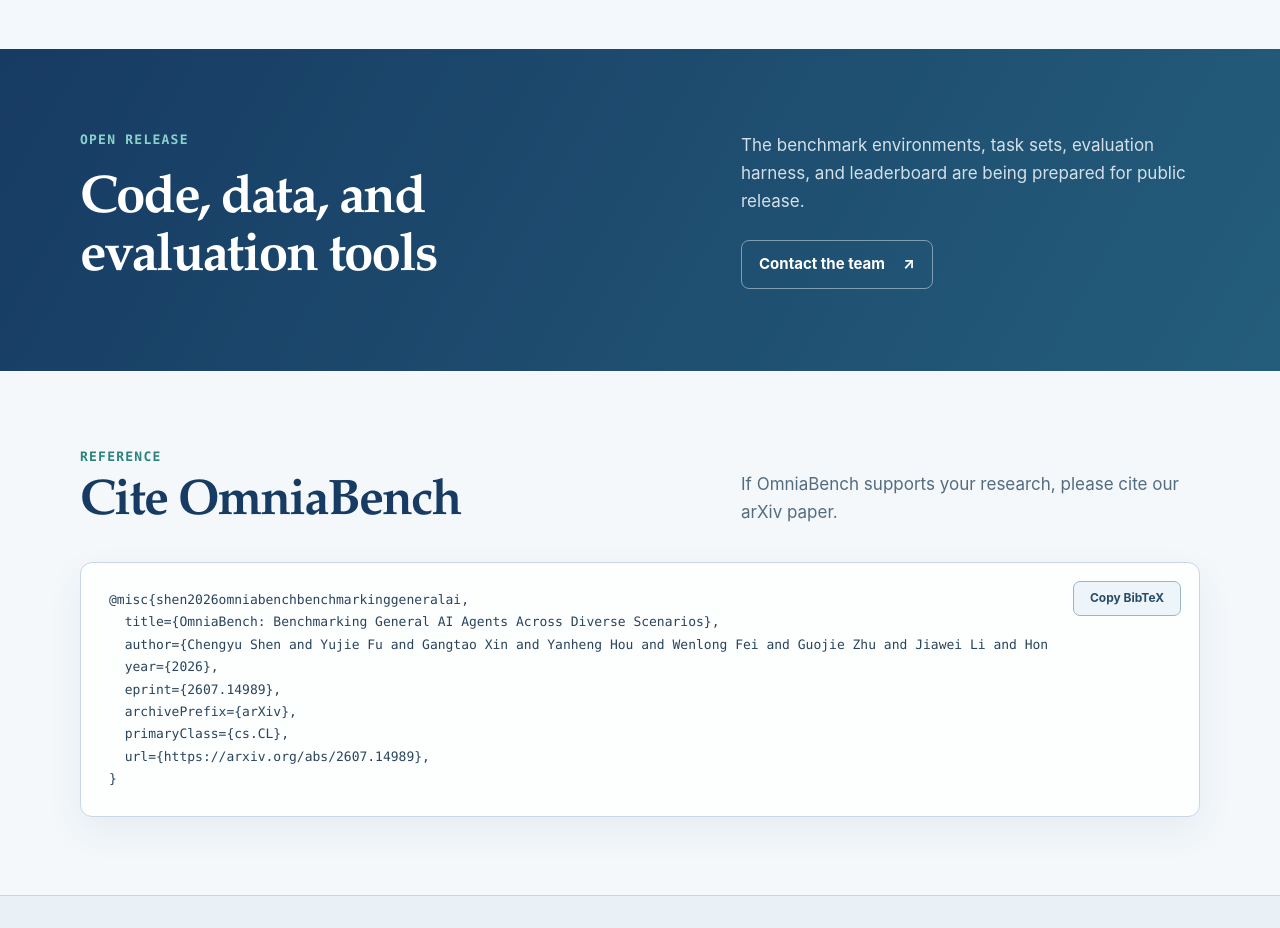
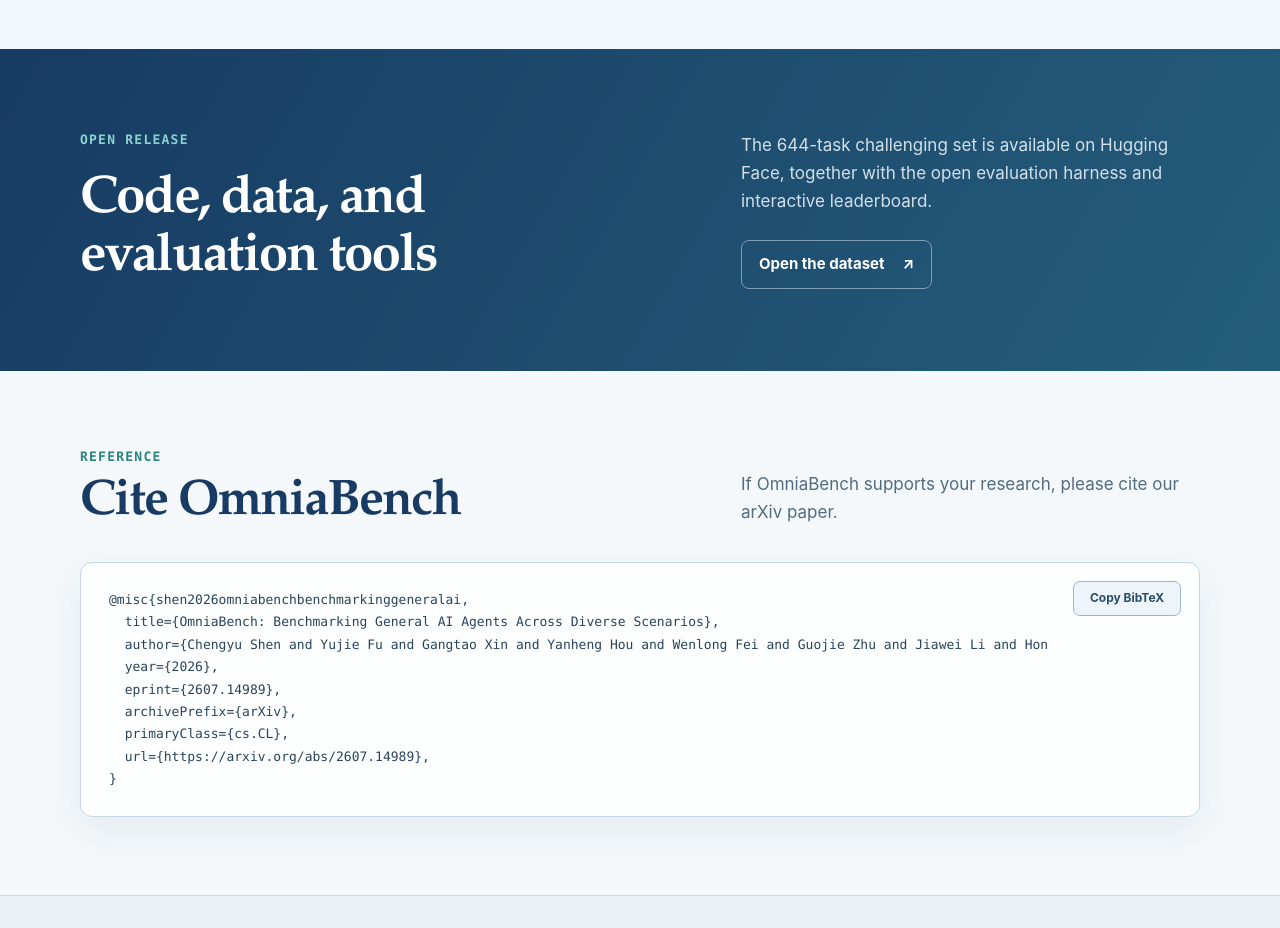
Before and after one commit to scuuy/OmniaBench, a Next.js app in the folder website/: page / in a window 1280 px wide. Shown: the part 9680-10608 px from the top of the page. Built offline with nearby package versions, Linux system fonts and the light colour scheme.

Commit message:
Link published Hugging Face dataset

```diff
--- a/website/app/page.tsx
+++ b/website/app/page.tsx
@@ -9,7 +9,7 @@
 const links = {
   paper: "https://arxiv.org/abs/2607.14989",
   github: "https://github.com/scuuy/OmniaBench",
-  dataset: "#release", // Replace with the public Hugging Face dataset URL.
+  dataset: "https://huggingface.co/datasets/scuuy666/OmniaBench",
 };
 
 const citation = `@misc{shen2026omniabenchbenchmarkinggeneralai,
@@ -462,7 +462,7 @@
         <div className="resource-links">
           <a className="resource primary" href={links.paper} target="_blank" rel="noreferrer"><BrandIcon src="https://cdn.simpleicons.org/arxiv/B31B1B" label="arXiv" /><span><b>Paper</b><small>arXiv</small></span></a>
           <a className="resource" href={links.github}><BrandIcon src="https://cdn.simpleicons.org/github/17324D" label="GitHub" /><span><b>Code</b><small>GitHub</small></span></a>
-          <a className="resource" href={links.dataset}><HuggingFaceIcon /><span><b>Dataset</b><small>Hugging Face</small></span></a>
+          <a className="resource" href={links.dataset} target="_blank" rel="noreferrer"><HuggingFaceIcon /><span><b>Dataset</b><small>Hugging Face</small></span></a>
           <a className="resource" href="#leaderboard"><PodiumIcon /><span><b>Leaderboard</b><small>View results</small></span></a>
         </div>
       </header>
@@ -575,7 +575,7 @@
       <section className="release-section" id="release" data-reveal>
         <div className="container release-inner">
           <div><div className="section-label">Open release</div><h2>Code, data, and evaluation tools</h2></div>
-          <div><p>The benchmark environments, task sets, evaluation harness, and leaderboard are being prepared for public release.</p><a href="mailto:scuuy05@gmail.com">Contact the team <span>↗</span></a></div>
+          <div><p>The 644-task challenging set is available on Hugging Face, together with the open evaluation harness and interactive leaderboard.</p><a href={links.dataset} target="_blank" rel="noreferrer">Open the dataset <span>↗</span></a></div>
         </div>
       </section>
 
```
Also changed, not shown: 1 other file (tests, documents, lock files or other folders).
